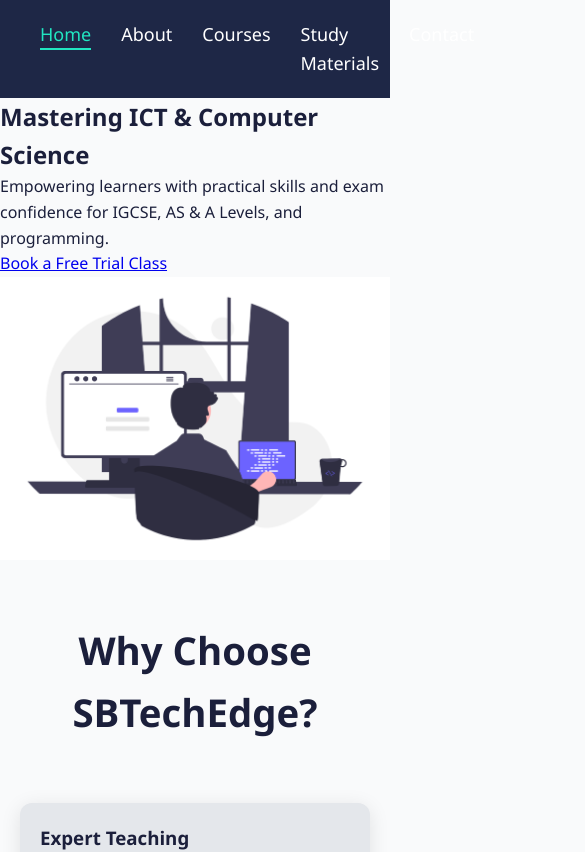
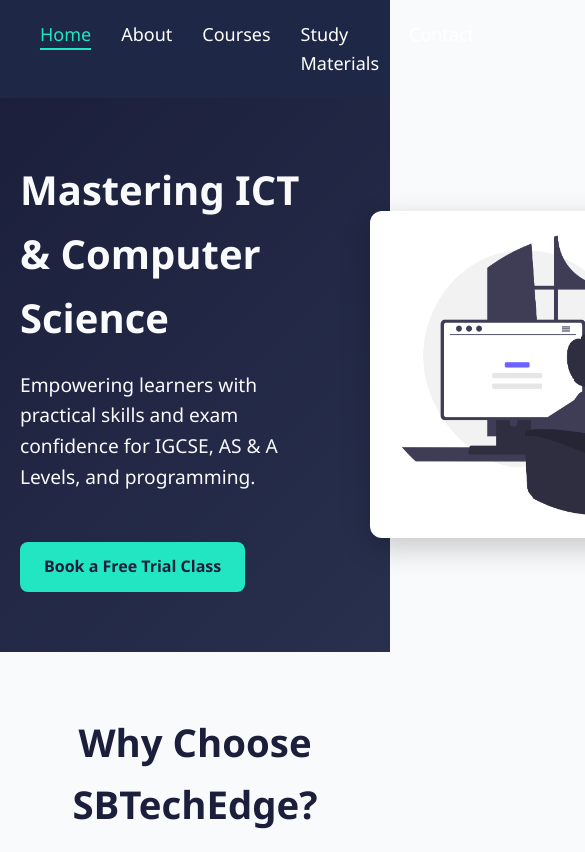
Before and after one commit to bhoirsomesh/sbtechedge-react, a React (Vite) app: page / in a window 390 px wide. Shown: the top 852 px of the page, 585 px wide, since content can reach past the window. Built offline with nearby package versions, Linux system fonts and the light colour scheme.

Commit message:
formatted to mobile vieww

```diff
--- a/src/components/HeroSection.jsx
+++ b/src/components/HeroSection.jsx
@@ -1,18 +1,16 @@
 function HeroSection() {
   return (
-    <section className="bg-white py-10">
-      <div className="flex flex-col md:flex-row items-center justify-between px-6 md:px-20 gap-10">
-        <div className="text-center md:text-left max-w-xl">
-          <h1 className="text-3xl md:text-4xl font-bold mb-4">
-            Mastering ICT & Computer Science
-          </h1>
-          <p className="text-lg mb-6">
+    <section className="hero">
+      <div className="hero-container">
+        <div className="hero-text">
+          <h1>Mastering ICT & Computer Science</h1>
+          <p>
             Empowering learners with practical skills and exam confidence
             for IGCSE, AS & A Levels, and programming.
           </p>
           <a
             href="https://forms.gle/p5pNJcFV2Ftkh3Su9"
-            className="bg-blue-600 text-white py-3 px-6 rounded-lg shadow hover:bg-blue-700 transition"
+            className="cta-button"
             target="_blank"
             rel="noopener noreferrer"
           >
@@ -22,7 +20,7 @@
         <img
           src="/undraw_programming_65t2.png"
           alt="Programming Illustration"
-          className="w-72 md:w-96"
+          className="hero-image"
         />
       </div>
     </section>
--- a/src/styles.css
+++ b/src/styles.css
@@ -371,32 +371,3 @@
 .logo-link::after {
   display: none;
 }
-@media screen and (max-width: 768px) {
-  .hero-container {
-    display: flex;
-    flex-direction: column;
-    align-items: center;
-    padding: 20px;
-    text-align: center;
-    gap: 20px;
-  }
-
-  .hero-text h1 {
-    font-size: 1.6rem;
-  }
-
-  .hero-text p {
-    font-size: 1rem;
-  }
-
-  .hero-image {
-    width: 90%;
-    max-width: 320px;
-    height: auto;
-  }
-
-  .cta-button {
-    font-size: 16px;
-    padding: 10px 20px;
-  }
-}
```
